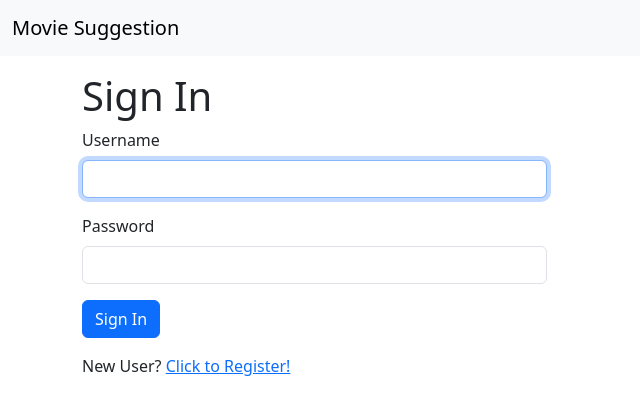
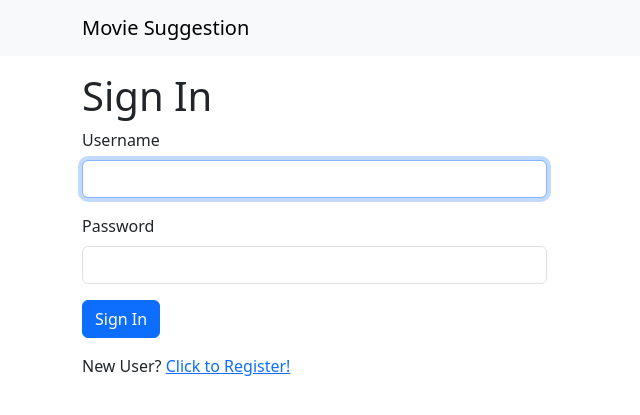
Before and after one commit to pradipwaghela/pylearning, a Flask app: page / in a window 1280 px wide. Shown: the top 415 px of the page, without its empty margins (0-640 px from the left). Run offline with Flask 3, Linux system fonts and the light colour scheme; parts of the project's set-up code (start-up, migrations or seed data) failed here and were passed over; some libraries are stand-ins or nearby versions.

Commit message:
improvement : face up the navbar

```diff
--- a/app/templates/base.html
+++ b/app/templates/base.html
@@ -8,41 +8,39 @@
 </head>
 
 <body>
-    <nav class="navbar navbar-expand-lg bg-light">
-        <div class="container-fluid">
+
+    <nav class="navbar navbar-expand-sm bg-light">
+        <div class="container">
             <a class="navbar-brand" href="/home">Movie Suggestion</a>
             <button class="navbar-toggler" type="button" data-bs-toggle="collapse" data-bs-target="#navbarNavDropdown"
                 aria-controls="navbarNavDropdown" aria-expanded="false" aria-label="Toggle navigation">
                 <span class="navbar-toggler-icon"></span>
             </button>
-            <div class="collapse navbar-collapse" id="navbarNavDropdown">
+            {% if username %}
+
+            <ul class="nav justify-content-end navbar-nav">
+
                 <ul class="navbar-nav d-flex">
-                    {% if username %}
                     <li class="nav-item dropdown">
                         <a class="nav-link dropdown-toggle" href="#" role="button" data-bs-toggle="dropdown"
                             aria-expanded="false">
                             Profile
                         </a>
                         <ul class="dropdown-menu">
-                            <li><a class="dropdown-item" href="{{ url_for('user.get_user_details',username=username) }}">Edit user details</a></li>
+                            <li><a class="dropdown-item"
+                                    href="{{ url_for('user.get_user_details',username=username) }}">Edit user
+                                    details</a></li>
                             <li><a class="dropdown-item" href="#">Change Password</a></li>
-                            <li><a class="dropdown-item" href="{{ url_for('auth.logout') }}">Logout</a></li>
                         </ul>
+                    <li class="nav-item">
+                        <a class="nav-link" href="{{ url_for('auth.logout') }}">Logout</a>
                     </li>
-                    {% endif %}
+                    <span class="navbar-text">
+                        "Hello!! {{ username }}"
+                    </span>
                 </ul>
-                <!-- <div class="collapse navbar-collapse" id="navbarNavDropdown">
-                <ul class="navbar-nav">
-                    <li class="nav-item">
-                        {% if username %}
-                        <a class="nav-link" href="{{ url_for('auth.logout') }}">Logout</a>
-                        {% else %}
-                        <a class="nav-link" href="{{ url_for('auth.login') }}">Login</a>
-                        {% endif %}
-                    </li>
-                </ul>
-            </div> -->
-            </div>
+                {% endif %}
+
         </div>
     </nav>
     <div class="container mt-3">
```
